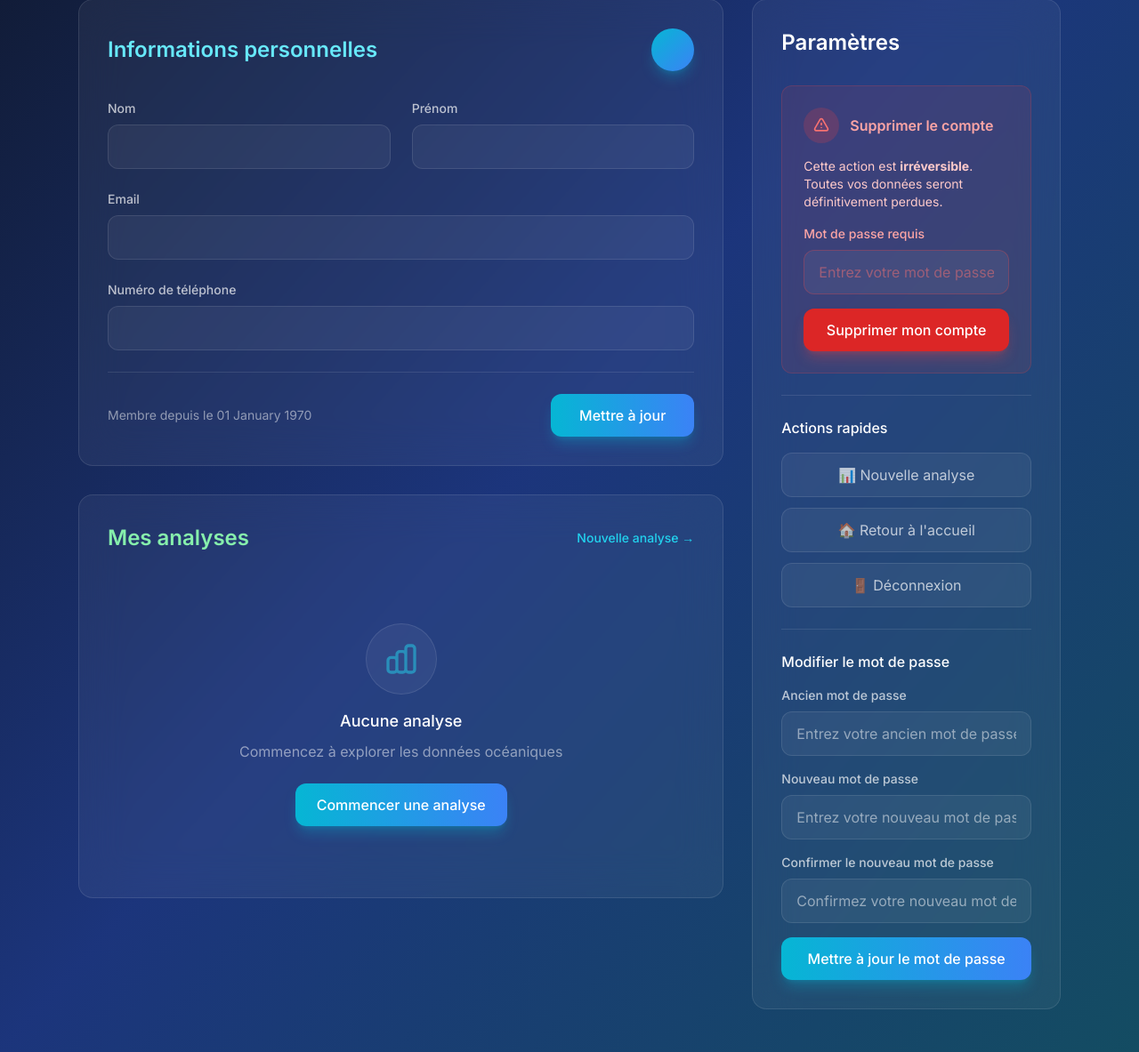
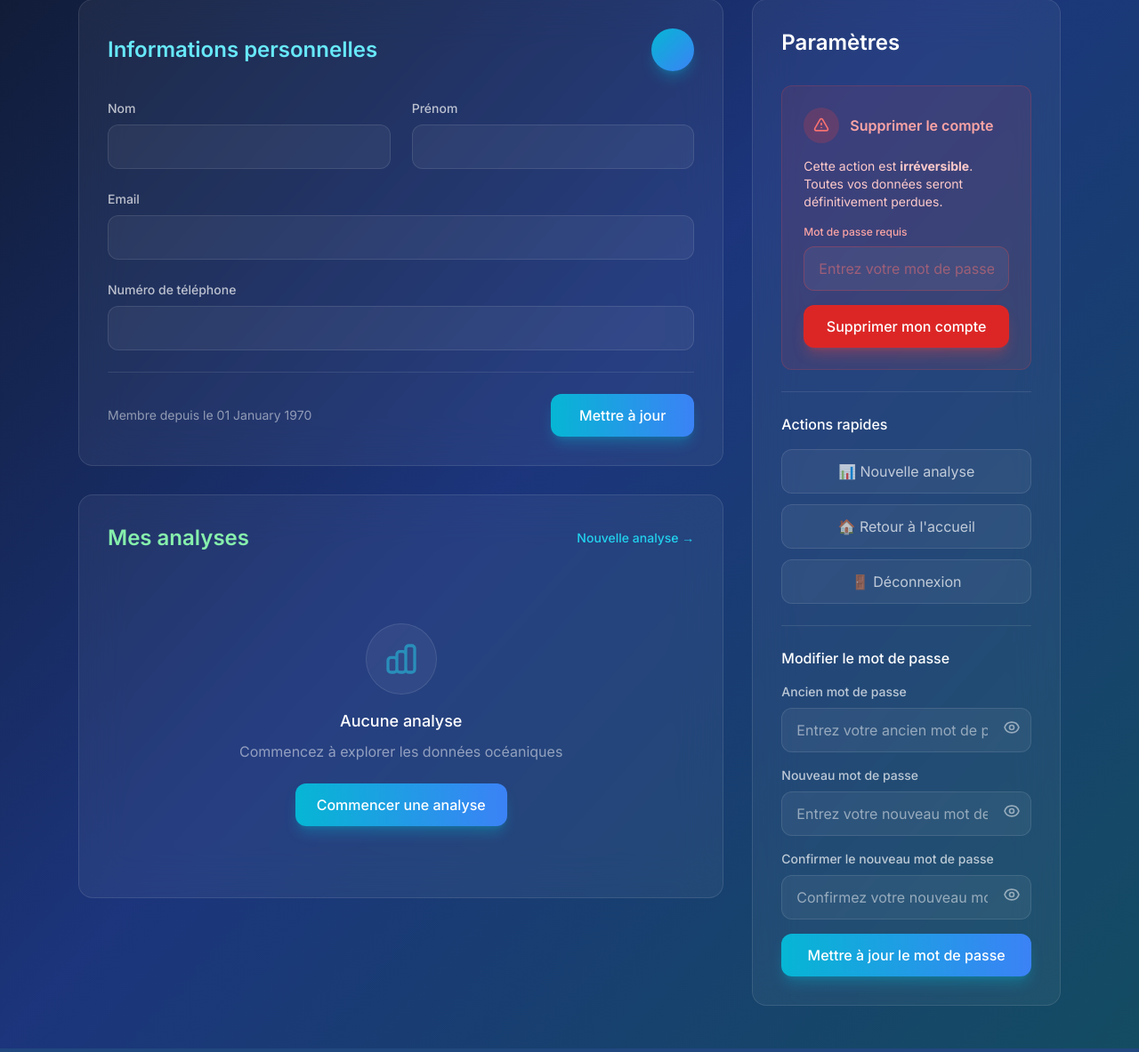
Before and after one commit to zaydc/AquaVIew, a PHP site: template src/View/utilisateur/profile.php in a window 1280 px wide. Shown: the part 249-1432 px from the top of the page at 89% size. Run offline with PHP 8.4, Linux system fonts and the light colour scheme; the template is opened without the code that fills it, so the values that code supplies are empty; some libraries are stand-ins or nearby versions.

Commit message:
Update profile.php

```diff
--- a/src/View/utilisateur/profile.php
+++ b/src/View/utilisateur/profile.php
@@ -191,7 +191,7 @@
                                   onsubmit="return confirm('Êtes-vous absolument certain de vouloir supprimer votre compte ? Cette action ne peut pas être annulée.');"
                                   class="space-y-4">
                                 <div>
-                                    <label class="block text-sm font-medium text-red-300 mb-2">Mot de passe requis</label>
+                                    <label class="block text-xs font-medium text-red-300 mb-2">Mot de passe requis</label>
                                     <input type="password" name="password" required
                                            placeholder="Entrez votre mot de passe"
                                            class="w-full px-4 py-3 rounded-xl bg-white/5 border border-red-500/30 text-white placeholder-red-400/50 focus:border-red-400 focus:ring-2 focus:ring-red-400/20 transition-all" />
@@ -223,23 +223,44 @@
                             <h3 class="font-medium text-white mb-4">Modifier le mot de passe</h3>
 
                             <form action="?controller=utilisateur&action=doUpdatePassword" method="POST" class="space-y-4">
-                                <div>
+                                <div class="relative">
                                     <label class="block text-sm font-medium text-white/70 mb-2">Ancien mot de passe</label>
-                                    <input type="password" name="old_password" required
+                                    <input type="password" id="old_password" name="old_password" required
                                            placeholder="Entrez votre ancien mot de passe"
-                                           class="w-full px-4 py-3 rounded-xl bg-white/5 border border-white/10 text-white placeholder-white/50 focus:border-cyan-400 focus:ring-2 focus:ring-cyan-400/20 transition-all" />
+                                           class="w-full px-4 py-3 pr-12 rounded-xl bg-white/5 border border-white/10 text-white placeholder-white/50 focus:border-cyan-400 focus:ring-2 focus:ring-cyan-400/20 transition-all" />
+                                    <button type="button" onclick="togglePassword('old_password')"
+                                            class="absolute right-3 top-10 text-white/50 hover:text-white/70 transition-colors">
+                                        <svg id="old_password_icon" class="w-5 h-5" fill="none" stroke="currentColor" viewBox="0 0 24 24">
+                                            <path stroke-linecap="round" stroke-linejoin="round" stroke-width="2" d="M15 12a3 3 0 11-6 0 3 3 0 016 0z"/>
+                                            <path stroke-linecap="round" stroke-linejoin="round" stroke-width="2" d="M2.458 12C3.732 7.943 7.523 5 12 5c4.478 0 8.268 2.943 9.542 7-1.274 4.057-5.064 7-9.542 7-4.477 0-8.268-2.943-9.542-7z"/>
+                                        </svg>
+                                    </button>
                                 </div>
-                                <div>
+                                <div class="relative">
                                     <label class="block text-sm font-medium text-white/70 mb-2">Nouveau mot de passe</label>
-                                    <input type="password" name="new_password" required
+                                    <input type="password" id="new_password" name="new_password" required
                                            placeholder="Entrez votre nouveau mot de passe"
-                                           class="w-full px-4 py-3 rounded-xl bg-white/5 border border-white/10 text-white placeholder-white/50 focus:border-cyan-400 focus:ring-2 focus:ring-cyan-400/20 transition-all" />
+                                           class="w-full px-4 py-3 pr-12 rounded-xl bg-white/5 border border-white/10 text-white placeholder-white/50 focus:border-cyan-400 focus:ring-2 focus:ring-cyan-400/20 transition-all" />
+                                    <button type="button" onclick="togglePassword('new_password')"
+                                            class="absolute right-3 top-10 text-white/50 hover:text-white/70 transition-colors">
+                                        <svg id="new_password_icon" class="w-5 h-5" fill="none" stroke="currentColor" viewBox="0 0 24 24">
+                                            <path stroke-linecap="round" stroke-linejoin="round" stroke-width="2" d="M15 12a3 3 0 11-6 0 3 3 0 016 0z"/>
+                                            <path stroke-linecap="round" stroke-linejoin="round" stroke-width="2" d="M2.458 12C3.732 7.943 7.523 5 12 5c4.478 0 8.268 2.943 9.542 7-1.274 4.057-5.064 7-9.542 7-4.477 0-8.268-2.943-9.542-7z"/>
+                                        </svg>
+                                    </button>
                                 </div>
-                                <div>
+                                <div class="relative">
                                     <label class="block text-sm font-medium text-white/70 mb-2">Confirmer le nouveau mot de passe</label>
-                                    <input type="password" name="confirm_password" required
+                                    <input type="password" id="confirm_password" name="confirm_password" required
                                            placeholder="Confirmez votre nouveau mot de passe"
-                                           class="w-full px-4 py-3 rounded-xl bg-white/5 border border-white/10 text-white placeholder-white/50 focus:border-cyan-400 focus:ring-2 focus:ring-cyan-400/20 transition-all" />
+                                           class="w-full px-4 py-3 pr-12 rounded-xl bg-white/5 border border-white/10 text-white placeholder-white/50 focus:border-cyan-400 focus:ring-2 focus:ring-cyan-400/20 transition-all" />
+                                    <button type="button" onclick="togglePassword('confirm_password')"
+                                            class="absolute right-3 top-10 text-white/50 hover:text-white/70 transition-colors">
+                                        <svg id="confirm_password_icon" class="w-5 h-5" fill="none" stroke="currentColor" viewBox="0 0 24 24">
+                                            <path stroke-linecap="round" stroke-linejoin="round" stroke-width="2" d="M15 12a3 3 0 11-6 0 3 3 0 016 0z"/>
+                                            <path stroke-linecap="round" stroke-linejoin="round" stroke-width="2" d="M2.458 12C3.732 7.943 7.523 5 12 5c4.478 0 8.268 2.943 9.542 7-1.274 4.057-5.064 7-9.542 7-4.477 0-8.268-2.943-9.542-7z"/>
+                                        </svg>
+                                    </button>
                                 </div>
                                 <button type="submit" class="w-full py-3 rounded-xl bg-gradient-to-r from-cyan-500 to-blue-500 text-white font-medium hover:from-cyan-600 hover:to-blue-600 transition-all shadow-lg shadow-cyan-500/30">
                                     Mettre à jour le mot de passe
@@ -255,3 +276,25 @@
 </div>
 
 <?php require_once __DIR__ . '/../components/footer.php'; ?>
+
+<script>
+function togglePassword(fieldId) {
+    const passwordField = document.getElementById(fieldId);
+    const icon = document.getElementById(fieldId + '_icon');
+
+    if (passwordField.type === 'password') {
+        passwordField.type = 'text';
+        // Changer l'icône pour œil barré (masqué)
+        icon.innerHTML = `
+            <path stroke-linecap="round" stroke-linejoin="round" stroke-width="2" d="M13.875 18.825A10.05 10.05 0 0112 19c-4.478 0-8.268-2.943-9.543-7a9.97 9.97 0 011.563-3.029m5.858.908a3 3 0 114.243 4.243M9.878 9.878l4.242 4.242M9.88 9.88l-3.29-3.29m7.532 7.532l3.29 3.29M3 3l3.59 3.59m0 0A9.953 9.953 0 0112 5c4.478 0 8.268 2.943 9.543 7a10.025 10.025 0 01-4.132 5.411m0 0L21 21"/>
+        `;
+    } else {
+        passwordField.type = 'password';
+        // Remettre l'icône œil (visible)
+        icon.innerHTML = `
+            <path stroke-linecap="round" stroke-linejoin="round" stroke-width="2" d="M15 12a3 3 0 11-6 0 3 3 0 016 0z"/>
+            <path stroke-linecap="round" stroke-linejoin="round" stroke-width="2" d="M2.458 12C3.732 7.943 7.523 5 12 5c4.478 0 8.268 2.943 9.542 7-1.274 4.057-5.064 7-9.542 7-4.477 0-8.268-2.943-9.542-7z"/>
+        `;
+    }
+}
+</script>
```
